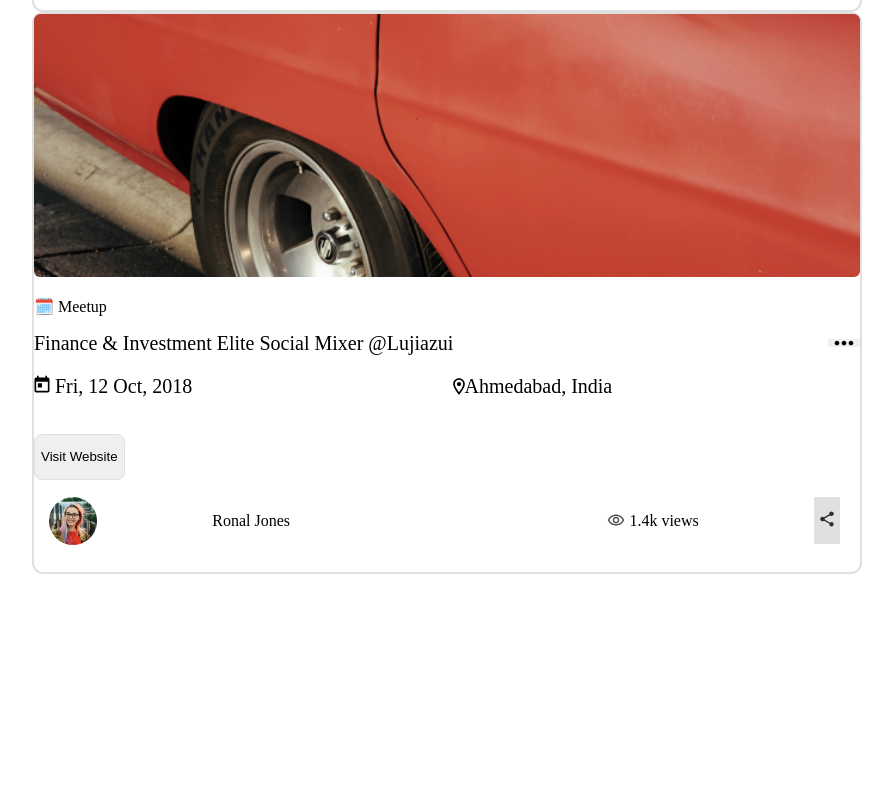
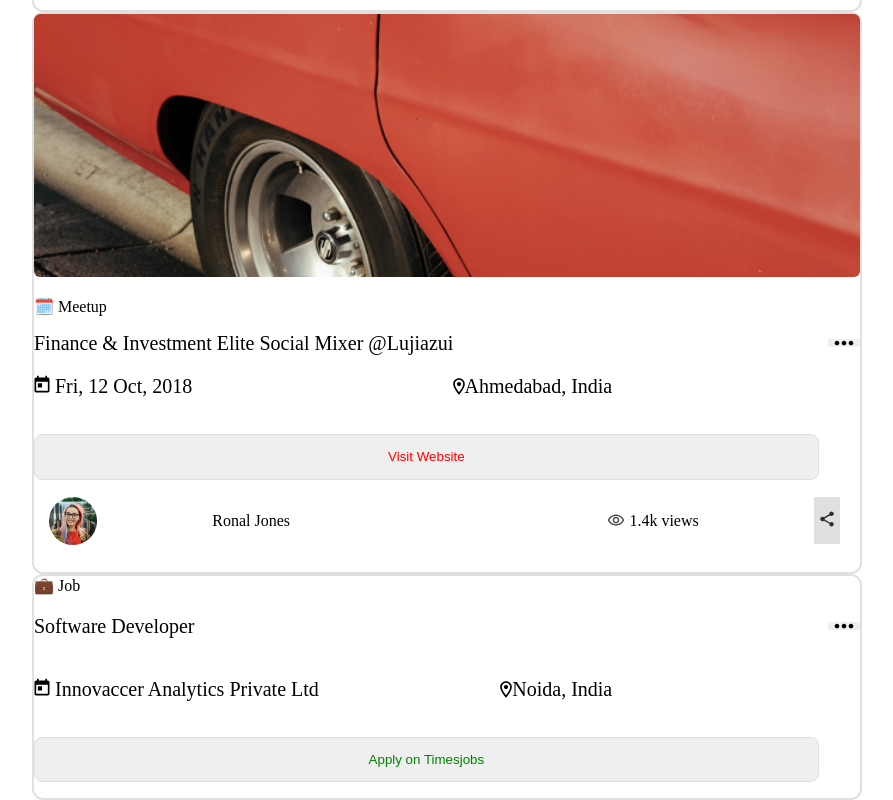
Before and after one commit to Jatinpratap23/bootcamp2, a plain HTML site: page index.html in a window 1280 px wide. Shown: the part 1764-2564 px from the top of the page, without its empty margins (108-1001 px from the left). Before the commit the page ends 2338 px from the top, so only its background shows below. Drawn offline with Linux system fonts and the light colour scheme.

Commit message:
end-part2 desingend

```diff
--- a/index.html
+++ b/index.html
@@ -167,6 +167,34 @@
                         </div>
                     </div>
                 </div>
+                <div class="container4-info">
+                    <div class="end-contant">
+                    <span>💼️ Job</span>
+                    <div class="wrriten-content d-flex justify-contentB align-item">
+                        <p>Software Developer</p>
+                        <div class="3-dots d-flex"></div>
+                        <button class="threedots d-flex">
+                            <img src="images/Vectordots-3.svg" alt="threedots">
+                        </button>
+                    </div>
+                    <div class="locationname-date d-flex justify-contentB w-70">
+                        <p class="calender-date">
+                            <img src="images/Vectorcalender.svg" alt="calender">
+                            Innovaccer Analytics Private Ltd
+                        </p>
+                        <p class="loctionimg d-flex">
+                            <img src="images/Grouplocation.svg" alt="locationicon">
+                            Noida, India
+                        </p>
+                    </div>
+                    <div class="webcar">
+                        <button class="website2">
+                            <p>Apply on Timesjobs</p>
+                        </button>
+                    </div>
+
+                </div>
+            </div>
             </div>
             <div>
                 follow
--- a/style.css
+++ b/style.css
@@ -145,6 +145,15 @@ bottom: 2px
     border: 1px solid   #e0e0e0 ;
     border-radius:8px ;
     margin: 16px 0px 16px 0px;
+    width: 95%;
+    color: red;
+}
+.website2{
+    border: 1px solid   #e0e0e0 ;
+    border-radius:8px ;
+    margin: 16px 0px 16px 0px;
+    width: 95%;
+    color:green;
 }
 
 
```
